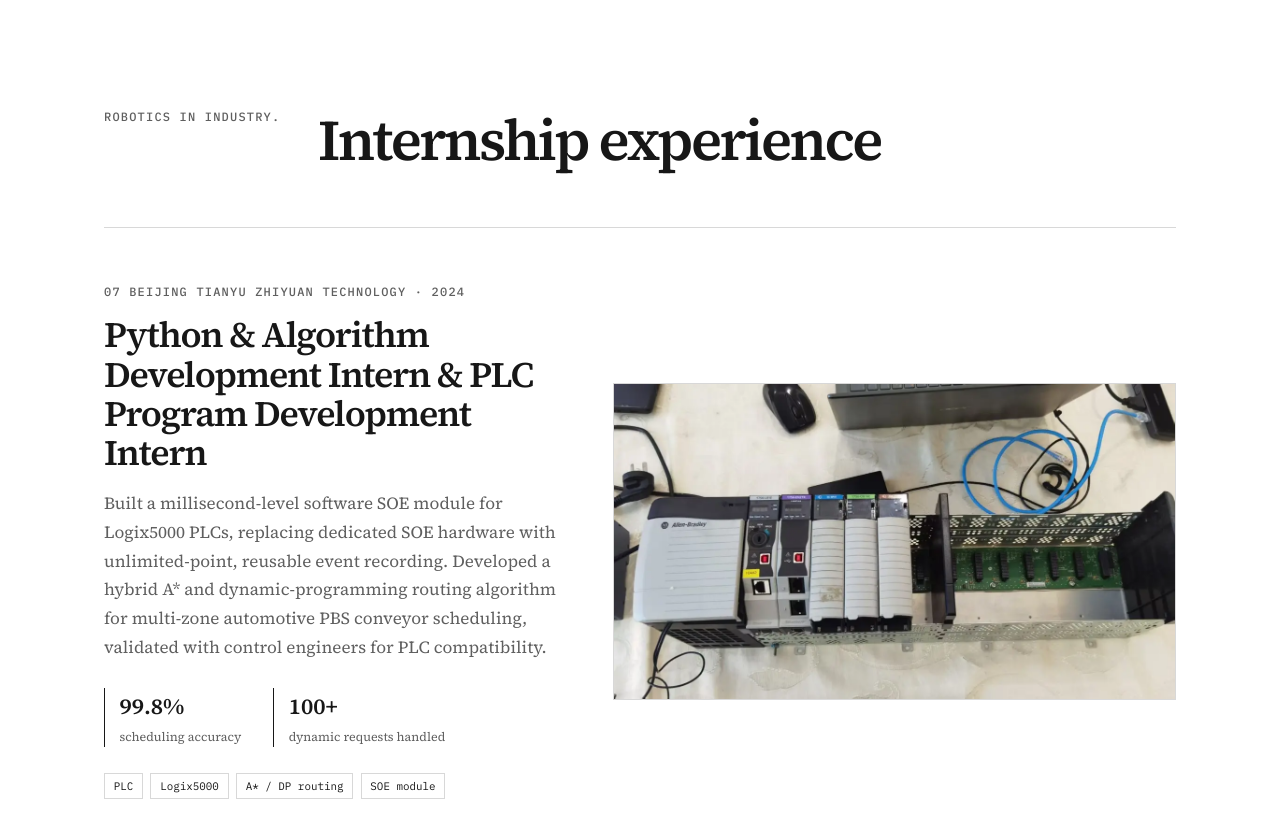
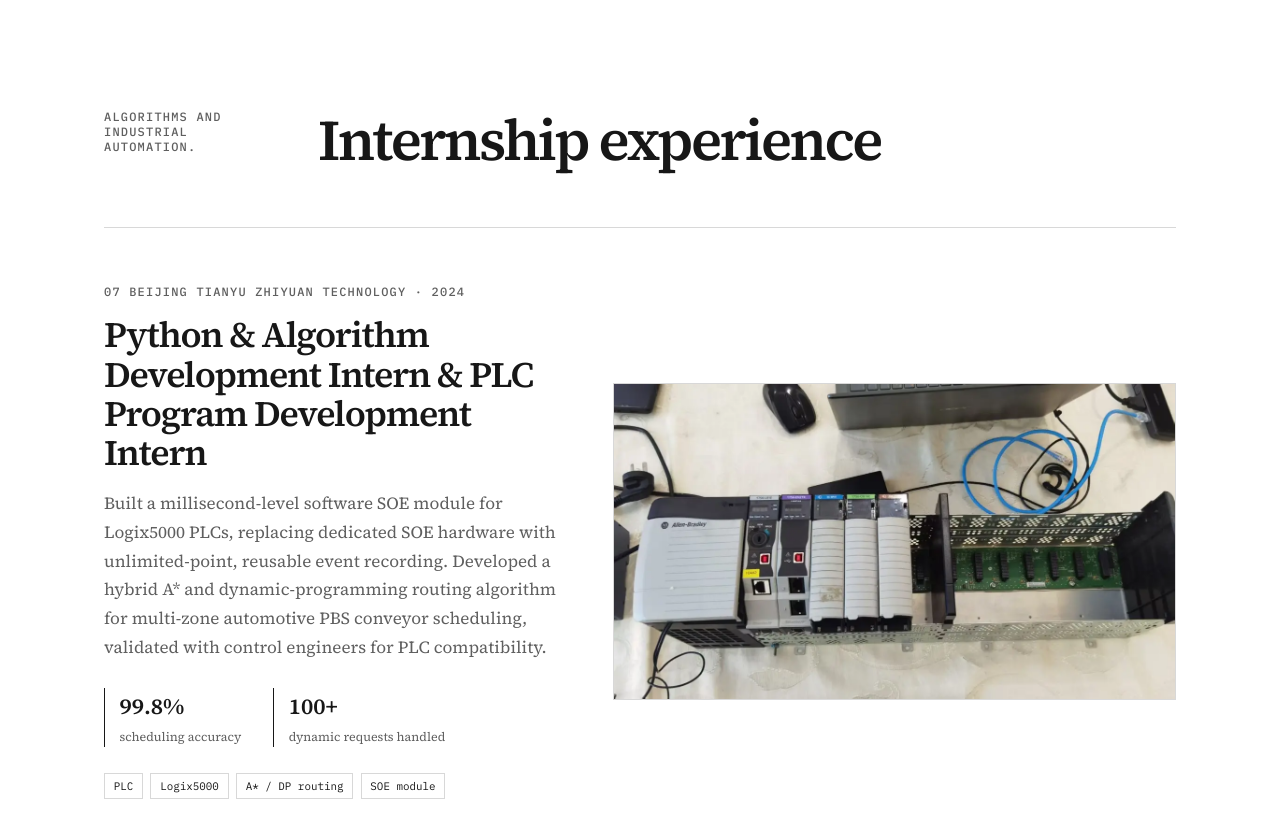
Before and after one commit to Letty1122/yitingliang, a plain HTML site: page index.html in a window 1280 px wide. Shown: the part 5562-6399 px from the top of the page. Drawn offline with Linux system fonts and the light colour scheme.

Commit message:
Add files via upload

```diff
--- a/index.html
+++ b/index.html
@@ -227,7 +227,7 @@
 
     <!-- ===== Internship experience ===== -->
     <section class="section projects" id="internship" style="padding-top:0;">
-      <div class="section-heading reveal"><p class="eyebrow">Robotics in industry.</p><h2>Internship experience</h2></div>
+      <div class="section-heading reveal"><p class="eyebrow">Algorithms and industrial automation.</p><h2>Internship experience</h2></div>
 
       <article class="feature feature-video reverse reveal" style="border-top:1px solid var(--line);padding:3.5rem 0 0;">
         <div class="media-wrap">
```
